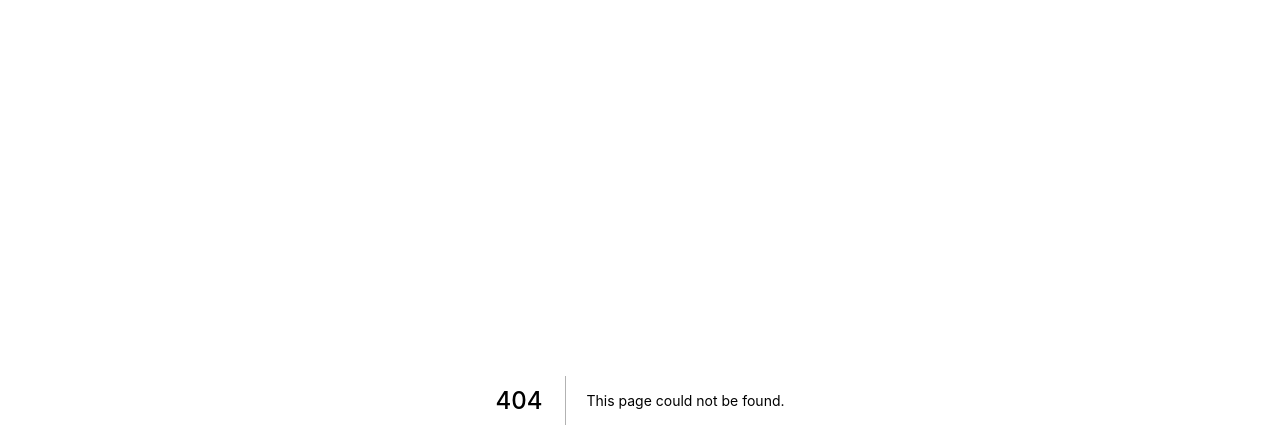
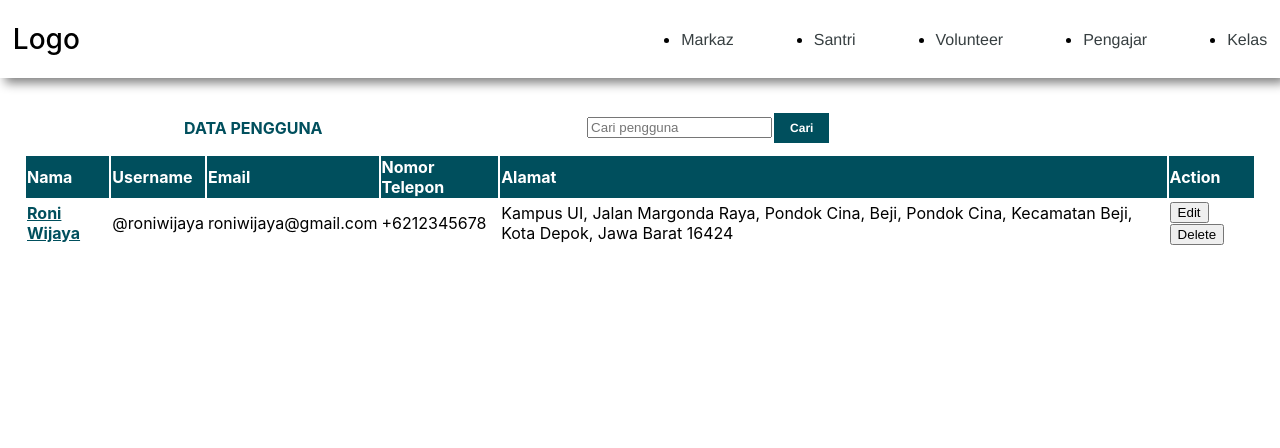
Before and after one commit to hazlazuardi/markaz-pillar-fe, a Next.js app: page /datapengguna in a window 1280 px wide. Before the commit this address had no page. Shown: the top 448 px of the page. Built offline with nearby package versions, Linux system fonts and the light colour scheme.

Commit message:
feat: added data pengguna

```diff
--- /dev/null
+++ b/component/searchbar.js
@@ -0,0 +1,20 @@
+import layout from '../styles/Home.module.css'
+
+const SearchBar = () => (
+    <form action="/" method="get">
+        <label htmlFor="header-search">
+            <span className="visually-hidden"></span>
+        </label>
+        <input
+            type="text"
+            id="header-search"
+            placeholder="Cari pengguna"
+            name="s"
+            className="search"
+        />
+        <button type="submit" className={layout.btn2}>
+        Cari</button>
+    </form>
+);
+
+export default SearchBar;
--- a/package.json
+++ b/package.json
@@ -14,8 +14,10 @@
     "@emotion/styled": "^11.3.0",
     "@material-ui/core": "^4.12.3",
     "@mui/material": "^5.0.0",
+    "bootstrap": "^5.1.1",
     "next": "11.1.2",
     "react": "17.0.2",
+    "react-bootstrap": "^2.0.0-rc.0",
     "react-dom": "17.0.2"
   },
   "devDependencies": {
--- /dev/null
+++ b/pages/datapengguna.js
@@ -0,0 +1,49 @@
+import Table from 'react-bootstrap/Table'
+import Layout from "../component/layout"
+import styles from '../styles/Home.module.css'
+import Link from 'next/link'
+import Search from "../component/searchbar"
+
+export default function DataPengguna() {
+    return (
+    <Layout>
+        <div className={styles.container}>
+            <div className={styles.gridnav}>
+                <p className={[styles.sub, styles.item1].join(" ")}><b>DATA PENGGUNA</b></p>
+                <Search className={styles.item3}/>
+            </div>
+            <Table striped bordered hover>
+              <thead className={styles.tablehead}>
+                <tr>
+                  <th>Nama</th>
+                  <th>Username</th>
+                  <th>Email</th>
+                  <th>Nomor Telepon</th>
+                  <th>Alamat</th>
+                  <th>Action</th>
+                </tr>
+              </thead>
+              <tbody>
+                <tr>
+                  <td className={styles.sub}><u><b>Roni Wijaya</b></u></td>
+                  <td>@roniwijaya</td>
+                  <td>roniwijaya@gmail.com</td>
+                  <td>+6212345678</td>
+                  <td>Kampus UI, Jalan Margonda Raya, Pondok Cina, Beji, Pondok Cina, Kecamatan Beji, Kota Depok, Jawa Barat 16424</td>
+                  <td>
+                    <button>
+                        <Link href='/datapengguna-edit'>
+                         <a className={styles.navlink}>Edit</a>
+                        </Link>
+                    </button>
+                    <button>
+                         <a className={styles.navlink}>Delete</a>
+                    </button>
+                  </td>
+                </tr>
+              </tbody>
+            </Table>
+        </div>
+    </Layout>
+    )
+}
--- a/styles/Home.module.css
+++ b/styles/Home.module.css
@@ -243,3 +243,36 @@
     margin: 4px 2px;
     font-weight: bold;
 }
+
+.tablehead {
+    background-color: #004f5d;
+    color: white;
+    text-align: left;
+}
+
+.padding {
+    padding: 5%;
+}
+
+.btn2 {
+    color: white;
+    background-color: #004F5D;
+    font-family: 'Helvetica', 'Arial', sans-serif;
+    cursor: pointer;
+    border: none;
+    padding: 1vh 2vh 1vh 2vh;
+    text-align: center;
+    text-decoration: none;
+    display: inline-block;
+    font-size: 12px;
+    margin: 4px 2px;
+    font-weight: bold;
+}
+
+.search {
+    border-color:  #004F5D;
+    width: 100%;
+      padding: 12px 20px;
+      margin: 8px 0;
+      box-sizing: border-box;
+}
```
Also changed, not shown: 2 other files (tests, documents, lock files or other folders).
